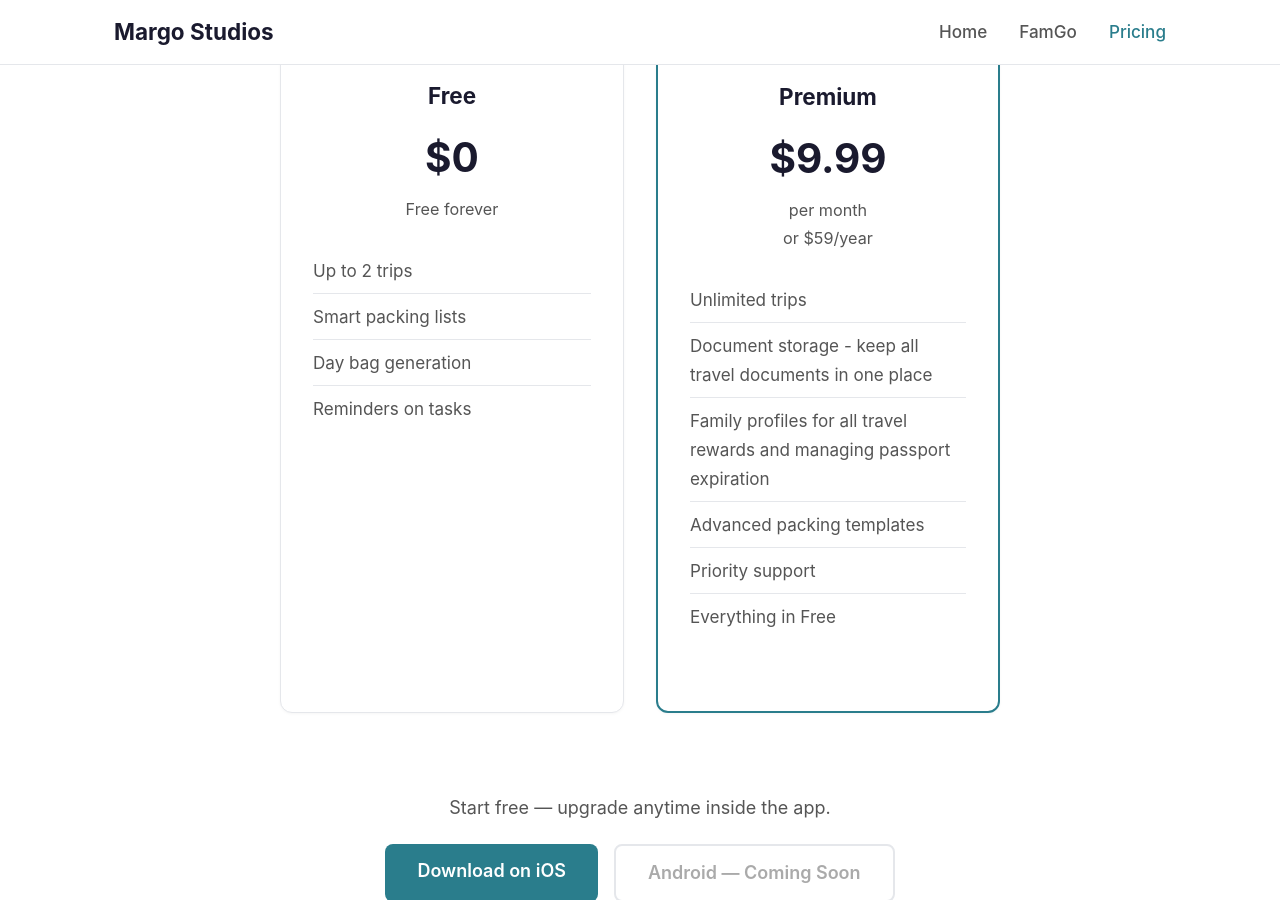
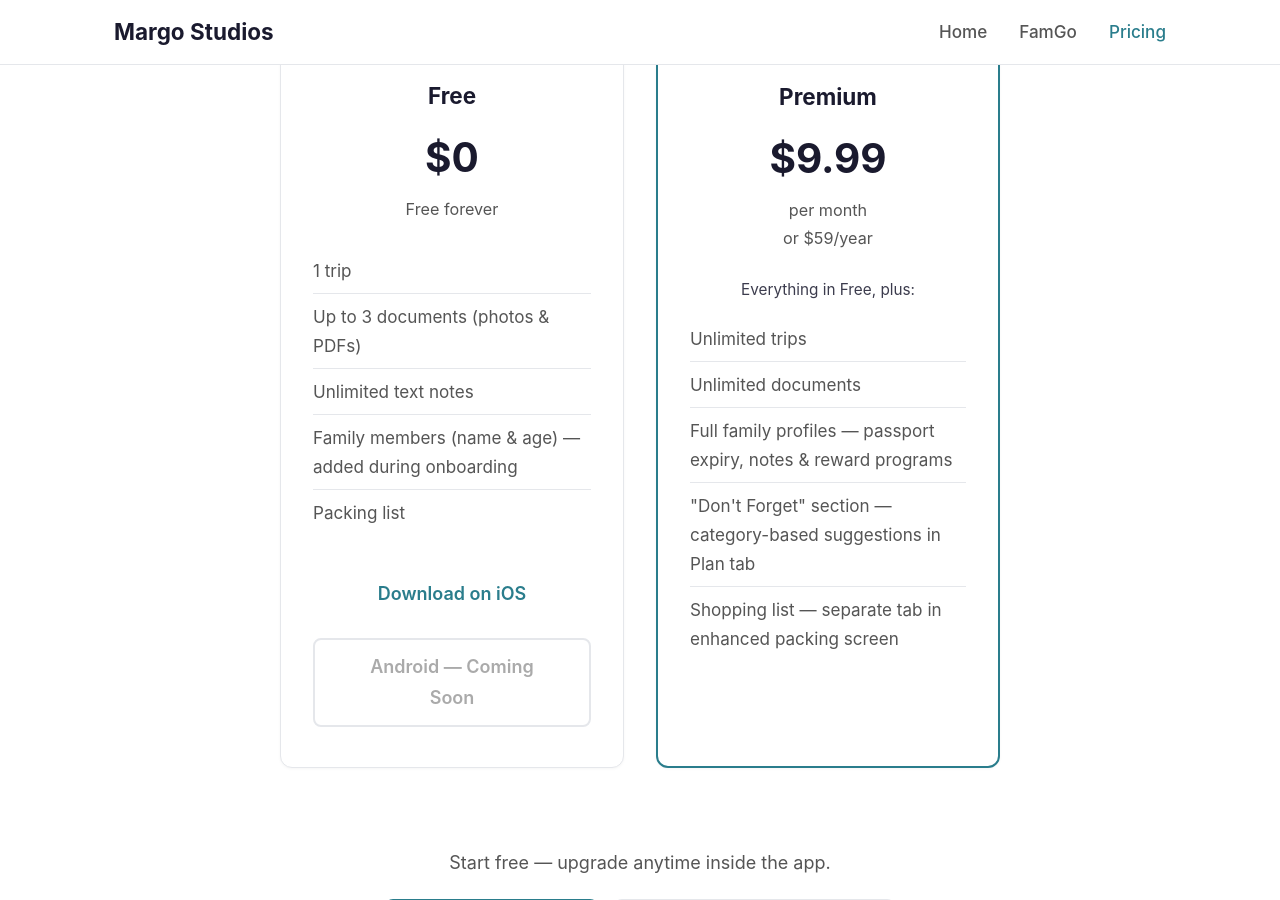
Before and after one commit to margostudios/margostudios-website, a Jekyll site: the page built from _pages/pricing.md, in a window 1280 px wide and 900 px high, scrolled down 364 px. Built offline with Jekyll 4.4.1, drawn with Linux system fonts in a browser that asks for light colours.

Commit message:
Update free and paid feature lists on pricing page
Reflects accurate free tier limits (1 trip, 3 docs, text notes, basic family members)
and updated premium features (Don't Forget section, shopping list, full family profiles).
Adds download buttons to the free tier card.

Co-Authored-By: Claude Sonnet 4.6 <noreply@anthropic.com>

```diff
--- a/_pages/pricing.md
+++ b/_pages/pricing.md
@@ -13,23 +13,28 @@ wide: true
     <div class="price">$0</div>
     <div class="price-period">Free forever</div>
     <ul>
-      <li>Up to 2 trips</li>
-      <li>Smart packing lists</li>
-      <li>Day bag generation</li>
-      <li>Reminders on tasks</li>
+      <li>1 trip</li>
+      <li>Up to 3 documents (photos &amp; PDFs)</li>
+      <li>Unlimited text notes</li>
+      <li>Family members (name &amp; age) — added during onboarding</li>
+      <li>Packing list</li>
     </ul>
+    <div class="app-download-buttons" style="margin-top: 1.5rem;">
+      <a href="https://apps.apple.com/us/app/famgo/id6758233680" class="btn btn-secondary">Download on iOS</a>
+      <span class="btn btn-disabled">Android — Coming Soon</span>
+    </div>
   </div>
   <div class="pricing-card featured">
     <h3>Premium</h3>
     <div class="price">$9.99</div>
     <div class="price-period">per month<br>or $59/year</div>
+    <p style="font-size: 0.85rem; margin-bottom: 0.75rem; opacity: 0.85;">Everything in Free, plus:</p>
     <ul>
       <li>Unlimited trips</li>
-      <li>Document storage - keep all travel documents in one place</li>
-      <li>Family profiles for all travel rewards and managing passport expiration</li>
-      <li>Advanced packing templates</li>
-      <li>Priority support</li>
-      <li>Everything in Free</li>
+      <li>Unlimited documents</li>
+      <li>Full family profiles — passport expiry, notes &amp; reward programs</li>
+      <li>"Don't Forget" section — category-based suggestions in Plan tab</li>
+      <li>Shopping list — separate tab in enhanced packing screen</li>
     </ul>
   </div>
 </div>
```
